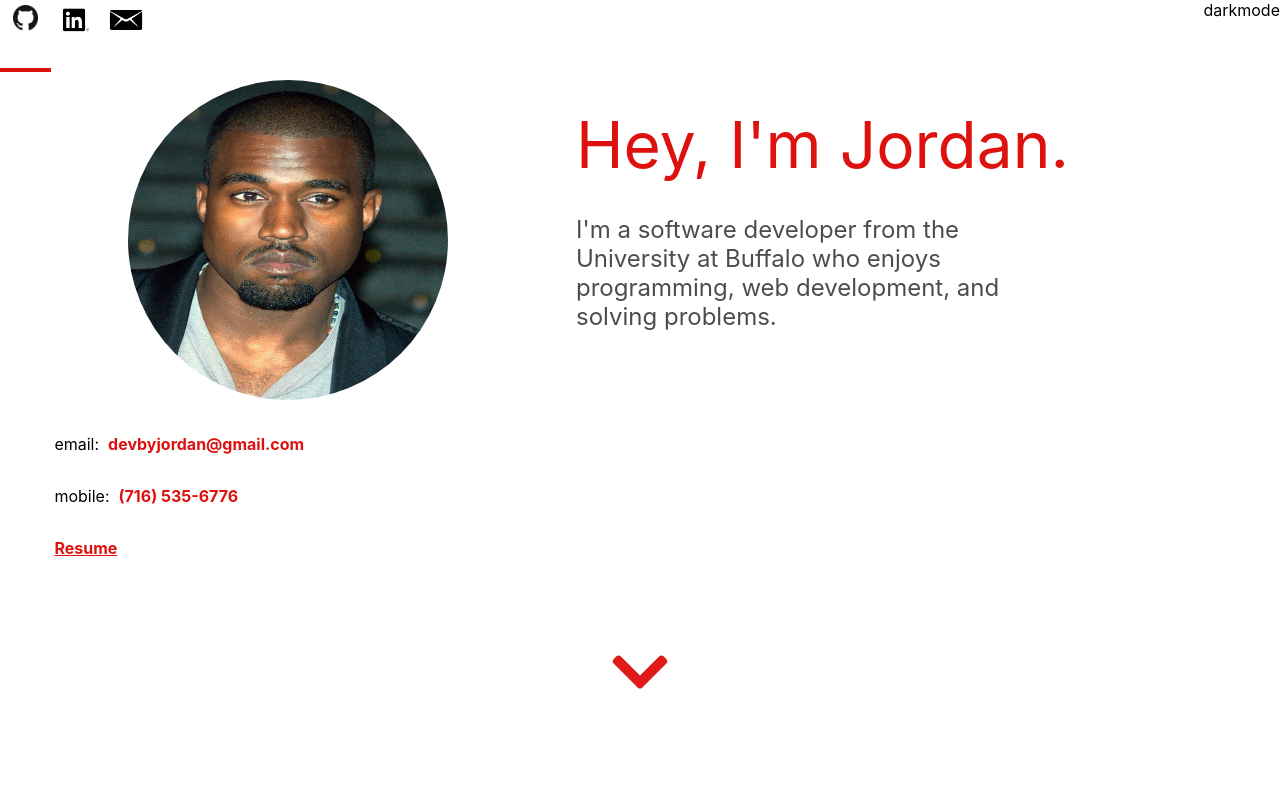
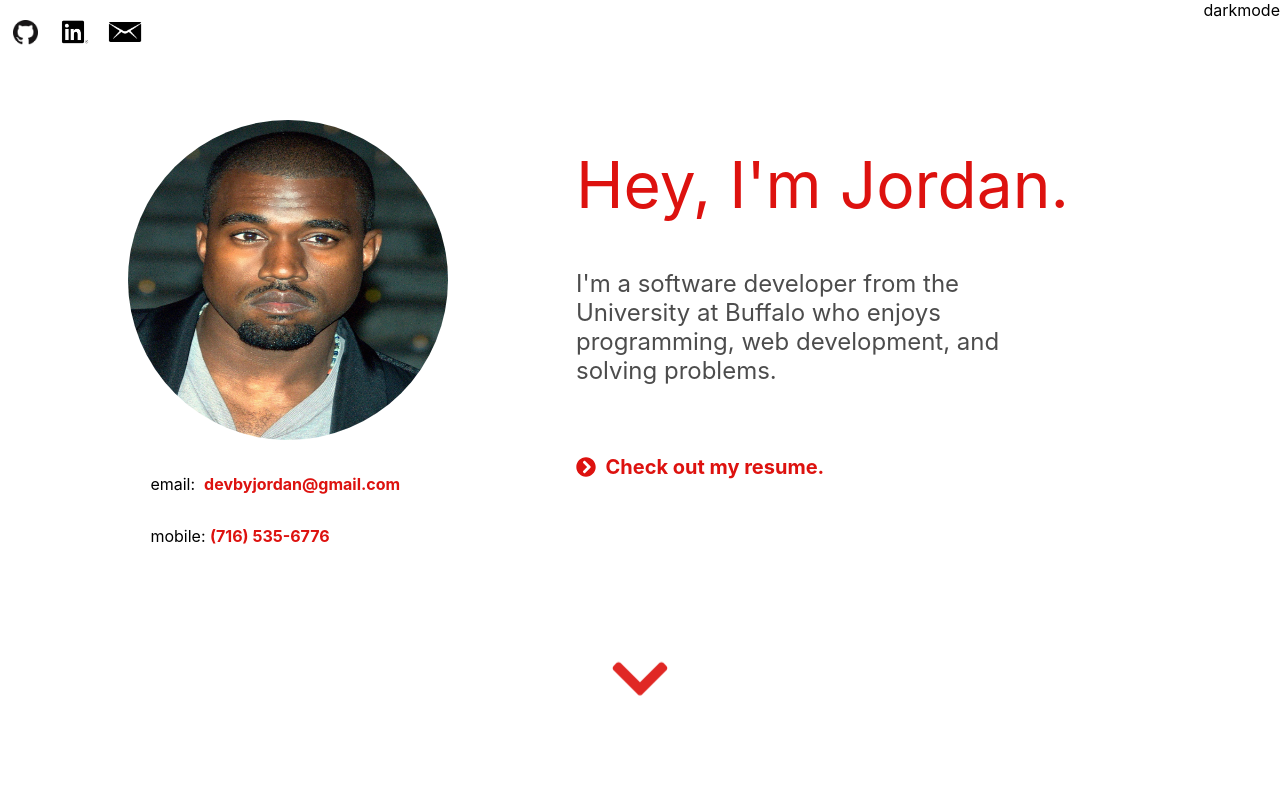
Before and after one commit to JordanClemons/Portfolio, a React (Create React App) app in the folder react-portfolio/: page / in a window 1280 px wide. Shown: the top 800 px of the page. Built offline with nearby package versions, Linux system fonts and the light colour scheme.

Commit message:
Added links to about me page

```diff
--- a/react-portfolio/src/Components/Container.js
+++ b/react-portfolio/src/Components/Container.js
@@ -2,9 +2,9 @@ import HomePage from './Homepage/Homepage'
 
 function Container() {
   return (
-    <div>
-      <HomePage/>
-    </div>
+      <div>
+        <HomePage/>
+      </div>
   );
 }
 
--- a/react-portfolio/src/Components/Homepage/AboutMe/AboutMe.css
+++ b/react-portfolio/src/Components/Homepage/AboutMe/AboutMe.css
@@ -6,7 +6,7 @@
 
 .bio-container{
     display: flex;
-    padding-top: 10vh;
+    padding-top: 15vh;
     height: 70vh;
 }
 
@@ -39,6 +39,7 @@
 }
 
 .bio-subheader{
+    padding-top: 2%;
     min-width: 300px;
     width: 70%;
     font-size: 3vmin;
@@ -48,7 +49,7 @@
 .profileText-container{
     padding-left: 10%;
     padding-top: 4%;
-    width: 40vw;
+    width: 40vmin;
     font-size: 1rem;
 }
 
@@ -74,10 +75,32 @@
     height: 20%;
     font-size: 8vh;
     color: #DD120F;
-    animation: fadeinout 3s infinite;
+    animation: moveupdown 2s  infinite;
+    transition: .3s;
+}
+
+
+.resume-text{
+    color: #DD120F;
+    padding-top: 10%;
+    font-weight: bold;
+    font-size: 2.5vmin;
+    cursor: pointer;
+    text-decoration: none;
 }
 
 @keyframes fadeinout {
     0%,100% { opacity: 1; }
     50% { opacity: .2; }
   }
+
+  @keyframes moveupdown {
+    0%, 100% {
+      transform: translateY(0);
+      opacity: 1;
+    }
+    50% {
+      transform: translateY(-20px);
+      opacity: .2;
+    }
+  }
--- a/react-portfolio/src/Components/Homepage/AboutMe/AboutMe.js
+++ b/react-portfolio/src/Components/Homepage/AboutMe/AboutMe.js
@@ -1,7 +1,8 @@
 import './AboutMe.css'
 import ProfilePic from '../../../Assets/kanye.jpeg'
+import Resume from '../../../Assets/FakeResume.pdf'
 import { FontAwesomeIcon } from '@fortawesome/react-fontawesome'
-import { faChevronDown } from '@fortawesome/free-solid-svg-icons'
+import { faChevronDown, faChevronCircleRight} from '@fortawesome/free-solid-svg-icons'
 
 function AboutMe() {
     return (
@@ -15,15 +16,18 @@ function AboutMe() {
                     <p className="red">devbyjordan@gmail.com</p>
                   </div>
                   <div className="one-line">
-                    <p>mobile: &nbsp;</p>
+                    <p>mobile:&nbsp;</p>
                     <p className="red">(716) 535-6776</p>
                   </div>
-                  <p className="red-underline">Resume</p>
                 </div>
             </div>
             <div className="bioText-container">
                 <div className="bio-header">Hey, I'm Jordan.</div>
                 <div className="bio-subheader">I'm a software developer from the University at Buffalo who enjoys programming, web development, and solving problems.</div>
+
+                <a target="_blank" rel="noreferrer" href={Resume} className="resume-text">
+                  <div><FontAwesomeIcon icon={faChevronCircleRight} />&nbsp;&nbsp;Check out my resume.</div>
+                </a>
             </div>
         </div>
         <div className="bottom-arrow"><FontAwesomeIcon icon={faChevronDown} /></div>
--- a/react-portfolio/src/Components/Homepage/Header/Header.css
+++ b/react-portfolio/src/Components/Homepage/Header/Header.css
@@ -3,14 +3,14 @@
     position: fixed;
     background-color: white;
     width: 100%;
-    height: 5vh;
+    height: 8vh;
     display: flex;
     justify-content: space-between;
 }
 
 .header-button{
     height: 4vh;
-    min-height: 100px;
+    min-height: 60px;
     width: 3vw;
     min-width: 50px;
     display: flex;
--- a/react-portfolio/src/Components/Homepage/Header/Header.js
+++ b/react-portfolio/src/Components/Homepage/Header/Header.js
@@ -19,15 +19,21 @@ function Header() {
     return (
       <div className={`header-container ${shadow}`}>
         <div className="header-links">
-          <div className="header-button">
+          <a target="_blank" rel="noreferrer" href="https://github.com/JordanClemons">
+            <div className="header-button" >
               <img src={Logo} className="git-logo" alt="github button"></img>
             </div>
+          </a>
+          <a target="_blank" rel="noreferrer" href="https://www.linkedin.com/in/jordan-clemons/">
             <div className="header-button">
               <img src={LinkedInLogo} className="linkedin-logo" alt="linkedin button"></img>
             </div>
+          </a>
+          <a href={"mailto:devbyjordan@gmail.com"}>
             <div className="header-button">
               <img src={EmailLogo} className="email-logo" alt="email button"></img>
             </div>
+          </a>
         </div>
         <div className="darkmode-container">
           <div>darkmode</div>
```
Also changed, not shown: 1 other file (tests, documents, lock files or other folders). Lines whose indentation alone changed are shown as unchanged.
